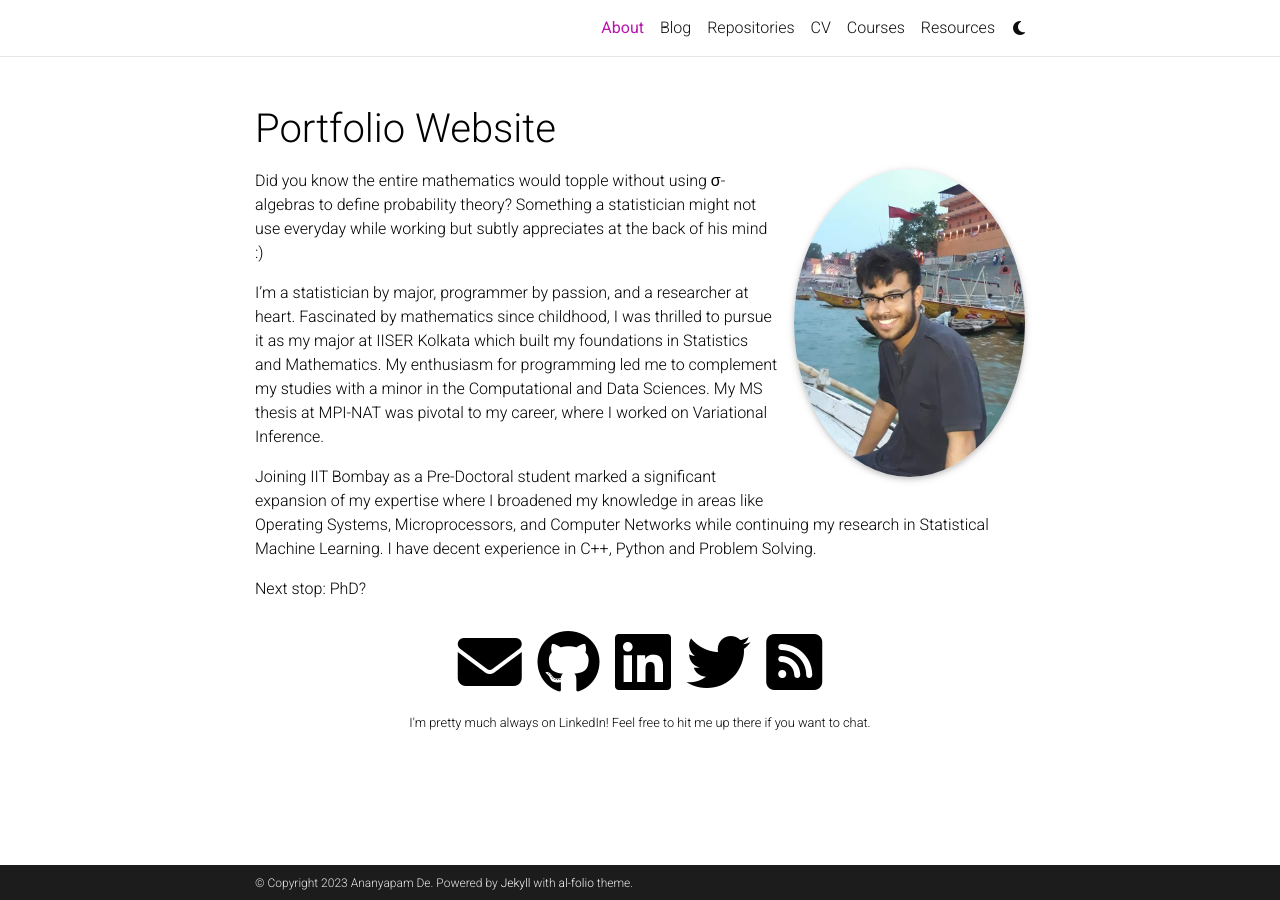
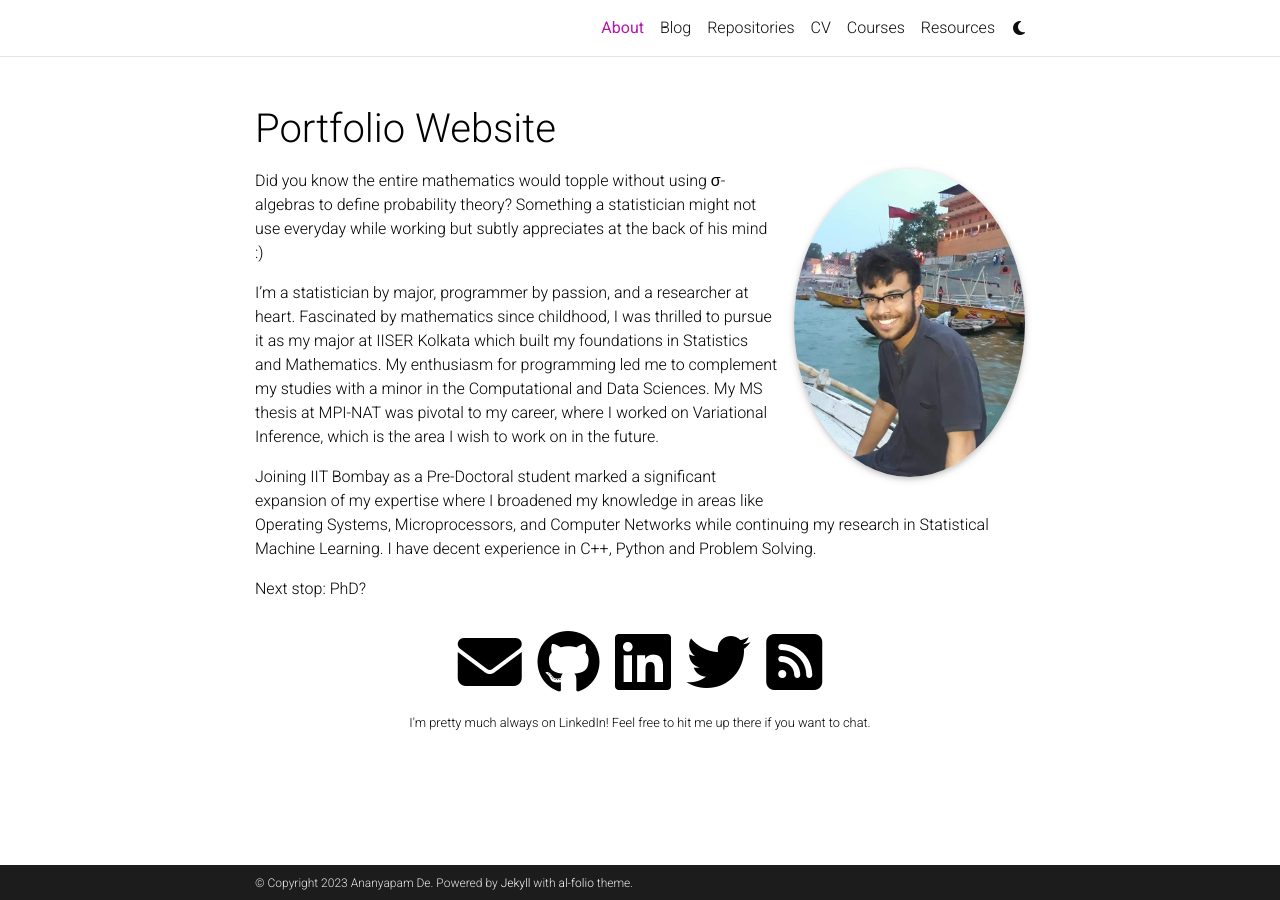
Before and after one commit to Ananyapam7/ananyapam7.github.io, a Jekyll site: the page built from _pages/about.md, in a window 1280 px wide. Built offline with Jekyll 4.4.1, drawn with Linux system fonts in a browser that asks for light colours; full-size pictures stand in for the smaller copies a plugin makes; comment, search, counter and statistics services are not loaded; a style sheet for code colours, icons or effects is not loaded.

```diff
--- a/_pages/about.md
+++ b/_pages/about.md
@@ -18,7 +18,7 @@
 
 Did you know the entire mathematics would topple without using σ-algebras to define probability theory? Something a statistician might not use everyday while working but subtly appreciates at the back of his mind :)
 
-I'm a statistician by major, programmer by passion, and a researcher at heart. Fascinated by mathematics since childhood, I was thrilled to pursue it as my major at IISER Kolkata which built my foundations in Statistics and Mathematics. My enthusiasm for programming led me to complement my studies with a minor in the Computational and Data Sciences. My MS thesis at MPI-NAT was pivotal to my career, where I worked on Variational Inference.
+I'm a statistician by major, programmer by passion, and a researcher at heart. Fascinated by mathematics since childhood, I was thrilled to pursue it as my major at IISER Kolkata which built my foundations in Statistics and Mathematics. My enthusiasm for programming led me to complement my studies with a minor in the Computational and Data Sciences. My MS thesis at MPI-NAT was pivotal to my career, where I worked on Variational Inference, which is the area I wish to work on in the future.
 
 Joining IIT Bombay as a Pre-Doctoral student marked a significant expansion of my expertise where I broadened my knowledge in areas like Operating Systems, Microprocessors, and Computer Networks while continuing my research in Statistical Machine Learning. I have decent experience in C++, Python and Problem Solving.
 
```
